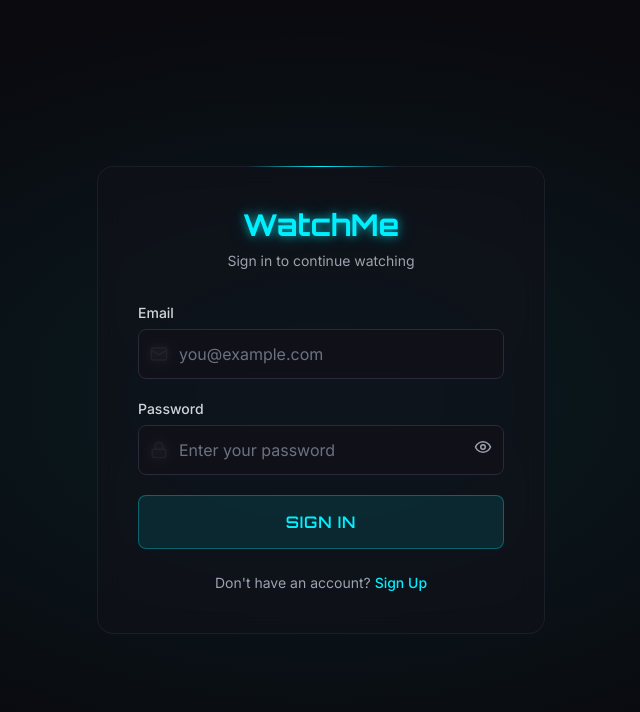
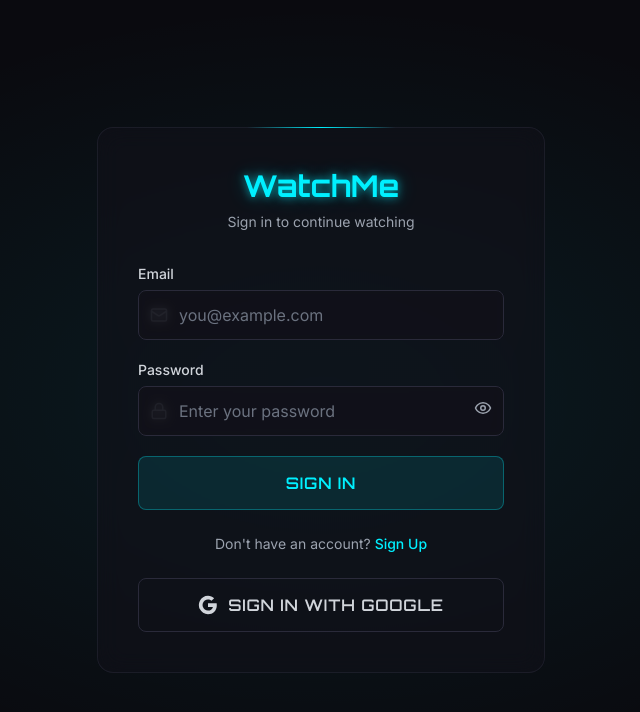
Before and after one commit to Matthew-Dam/WatchMe, a React (Vite) app: page /login in a window 1280 px wide. Shown: the top 712 px of the page, without its empty margins (319-959 px from the left). Built offline with nearby package versions, Linux system fonts and the light colour scheme.

Commit message:
fix: UUID handling in import logging, add Google sign-in button back

```diff
--- a/src/App.tsx
+++ b/src/App.tsx
@@ -5,6 +5,7 @@ import { SearchPage } from '@/pages/SearchPage'
 import TitleDetailPage from '@/pages/TitleDetailPage'
 import { LoginPage } from '@/pages/LoginPage'
 import { RegisterPage } from '@/pages/RegisterPage'
+import { OAuthCallback } from '@/pages/OAuthCallback'
 import { ProfileSelection } from '@/pages/ProfileSelection'
 import { ProfileManagePage } from '@/pages/ProfileManagePage'
 import WatchPage from '@/pages/WatchPage'
@@ -22,6 +23,7 @@ export default function App() {
       <Route path="/" element={<Navigate to="/browse" replace />} />
       <Route path="/login" element={<LoginPage />} />
       <Route path="/register" element={<RegisterPage />} />
+      <Route path="/auth/google/callback" element={<OAuthCallback />} />
       <Route path="/profiles" element={<ProfileSelection />} />
       <Route path="/profile/manage" element={<ProfileManagePage />} />
       <Route
--- a/src/pages/LoginPage.tsx
+++ b/src/pages/LoginPage.tsx
@@ -131,6 +131,33 @@ export function LoginPage() {
               </p>
             </div>
 
+            <div className="mt-6">
+              <Button
+                type="button"
+                variant="outline"
+                size="lg"
+                className="w-full"
+                onClick={async () => {
+                  try {
+                    const res = await fetch('/api/auth/oauth/google/login')
+                    if (!res.ok) throw new Error('Google OAuth not configured')
+                    const data = await res.json()
+                    window.location.href = data.url
+                  } catch {
+                    toast.error('Google sign-in is not configured yet')
+                  }
+                }}
+              >
+                <svg className="w-5 h-5" viewBox="0 0 24 24">
+                  <path fill="currentColor" d="M22.56 12.25c0-.78-.07-1.53-.2-2.25H12v4.26h5.92a5.06 5.06 0 01-2.2 3.32v2.77h3.57c2.08-1.92 3.28-4.74 3.28-8.1z" />
+                  <path fill="currentColor" d="M12 23c2.97 0 5.46-.98 7.28-2.66l-3.57-2.77c-.98.66-2.23 1.06-3.71 1.06-2.86 0-5.29-1.93-6.16-4.53H2.18v2.84C3.99 20.53 7.7 23 12 23z" />
+                  <path fill="currentColor" d="M5.84 14.09c-.22-.66-.35-1.36-.35-2.09s.13-1.43.35-2.09V7.07H2.18C1.43 8.55 1 10.22 1 12s.43 3.45 1.18 4.93l2.85-2.22.81-.62z" />
+                  <path fill="currentColor" d="M12 5.38c1.62 0 3.06.56 4.21 1.64l3.15-3.15C17.45 2.09 14.97 1 12 1 7.7 1 3.99 3.47 2.18 7.07l3.66 2.84c.87-2.6 3.3-4.53 6.16-4.53z" />
+                </svg>
+                Sign in with Google
+              </Button>
+            </div>
+
           </div>
         </div>
       </div>
```
Also changed, not shown: 2 other files (tests, documents, lock files or other folders).
